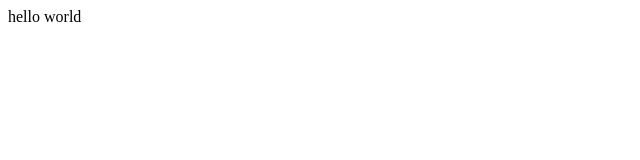
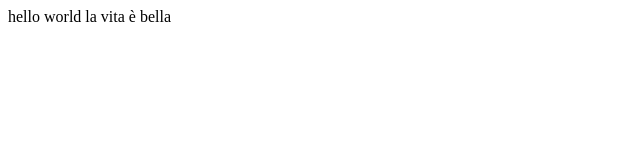
Before and after one commit to sandrinidavid/sandrini.david.github.io, a plain HTML site: page index.html in a window 1280 px wide. Shown: the whole page, without its empty margins (0-640 px from the left). Drawn offline with Linux system fonts and the light colour scheme.

Commit message:
initial commit riprovo

```diff
--- a/index.html
+++ b/index.html
@@ -5,6 +5,7 @@
     <title>hello world</title>
 </head>
 <body>
-hello world
+hello world la vita è bella
+
 </body>
 </html>
```
Also changed, not shown: 1 other file.
